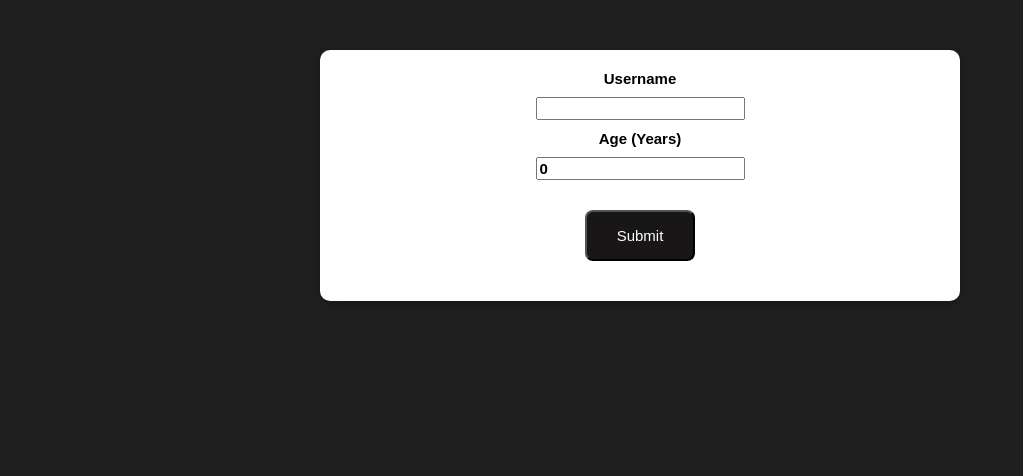
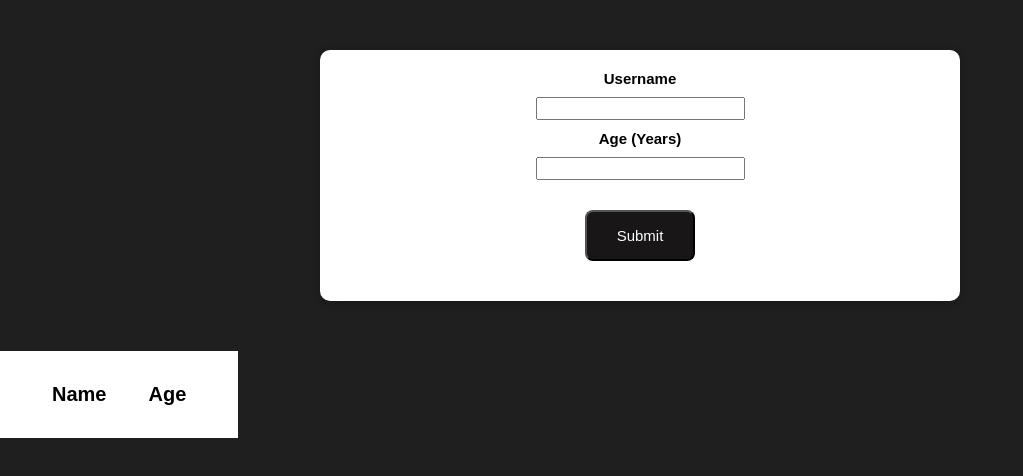
Before and after one commit to zainuleb/react-playlist, a React (Create React App) app: page / in a window 1280 px wide. Shown: the top 476 px of the page, without its empty margins (0-1023 px from the left). Built offline with nearby package versions, Linux system fonts and the light colour scheme.

Commit message:
Setting up User Listing Component with Styles

```diff
--- a/src/App.js
+++ b/src/App.js
@@ -1,10 +1,26 @@
-import React from 'react';
+import React, { useState } from 'react';
 import AddUser from './Components/User/AddUser';
+import UsersList from './Components/User/UsersList';
 
 function App() {
+  const [users, setUsers] = useState([]);
+
+  const addUserHandler = (username, userAge) => {
+    setUsers((prevUsers) => {
+      return [
+        ...prevUsers,
+        {
+          name: username,
+          age: userAge,
+          id: Math.random().toString().toFixed(2),
+        },
+      ];
+    });
+  };
   return (
     <div>
-      <AddUser />
+      <AddUser addUsersHandler={addUserHandler} />
+      <UsersList users={users} />
     </div>
   );
 }
--- a/src/Components/User/AddUser.js
+++ b/src/Components/User/AddUser.js
@@ -3,10 +3,10 @@ import Card from '../UI/Card/Card';
 import Button from '../UI/Button/Button';
 import styles from './AddUser.module.css';
 
-const AddUser = () => {
+const AddUser = ({ addUsersHandler }) => {
   const [formData, setFormData] = useState({
     username: '',
-    age: 0,
+    age: '',
   });
 
   const userFormChangeHandler = (e) => {
@@ -15,6 +15,19 @@ const AddUser = () => {
 
   const addUserHandler = (e) => {
     e.preventDefault();
+
+    if (
+      formData.username.trim().length === 0 ||
+      formData.age.trim().length === 0
+    ) {
+      return;
+    }
+
+    if (formData.age.trim().length < 1) {
+      return;
+    }
+
+    addUsersHandler(formData.username, formData.age);
   };
 
   return (
@@ -23,20 +36,24 @@ const AddUser = () => {
         <label htmlFor="username">Username</label>
         <input
           id="username"
+          name="username"
           type="text"
+          value={formData.username}
           onChange={userFormChangeHandler}
-          value={formData.username}
         />
 
         <label htmlFor="age">Age (Years)</label>
         <input
           id="age"
+          name="age"
           type="number"
+          value={formData.age}
           onChange={userFormChangeHandler}
-          value={formData.age}
         />
 
-        <Button type="submit">Submit</Button>
+        <Button type="submit" onClick={addUserHandler}>
+          Submit
+        </Button>
       </form>
     </Card>
   );
--- /dev/null
+++ b/src/Components/User/UsersList.js
@@ -0,0 +1,27 @@
+import React from 'react';
+import styles from './UsersList.module.css';
+
+const UsersList = ({ users }) => {
+  console.log(users);
+  return (
+    <table className={styles.table}>
+      <thead>
+        <tr>
+          <th>Name</th>
+          <th>Age</th>
+        </tr>
+      </thead>
+      <tbody>
+        {users &&
+          users.map((user) => (
+            <tr key={user.id}>
+              <td>{user.name}</td>
+              <td>{user.age}</td>
+            </tr>
+          ))}
+      </tbody>
+    </table>
+  );
+};
+
+export default UsersList;
--- /dev/null
+++ b/src/Components/User/UsersList.module.css
@@ -0,0 +1,16 @@
+.table {
+  background-color: white;
+  font-size: 20px;
+  padding: 20px 30px;
+}
+
+.table thead {
+  border: 1px solid black;
+  border-radius: 10px;
+}
+
+.table th,
+.table td {
+  margin: 10px 20px;
+  padding: 10px 20px;
+}
```
